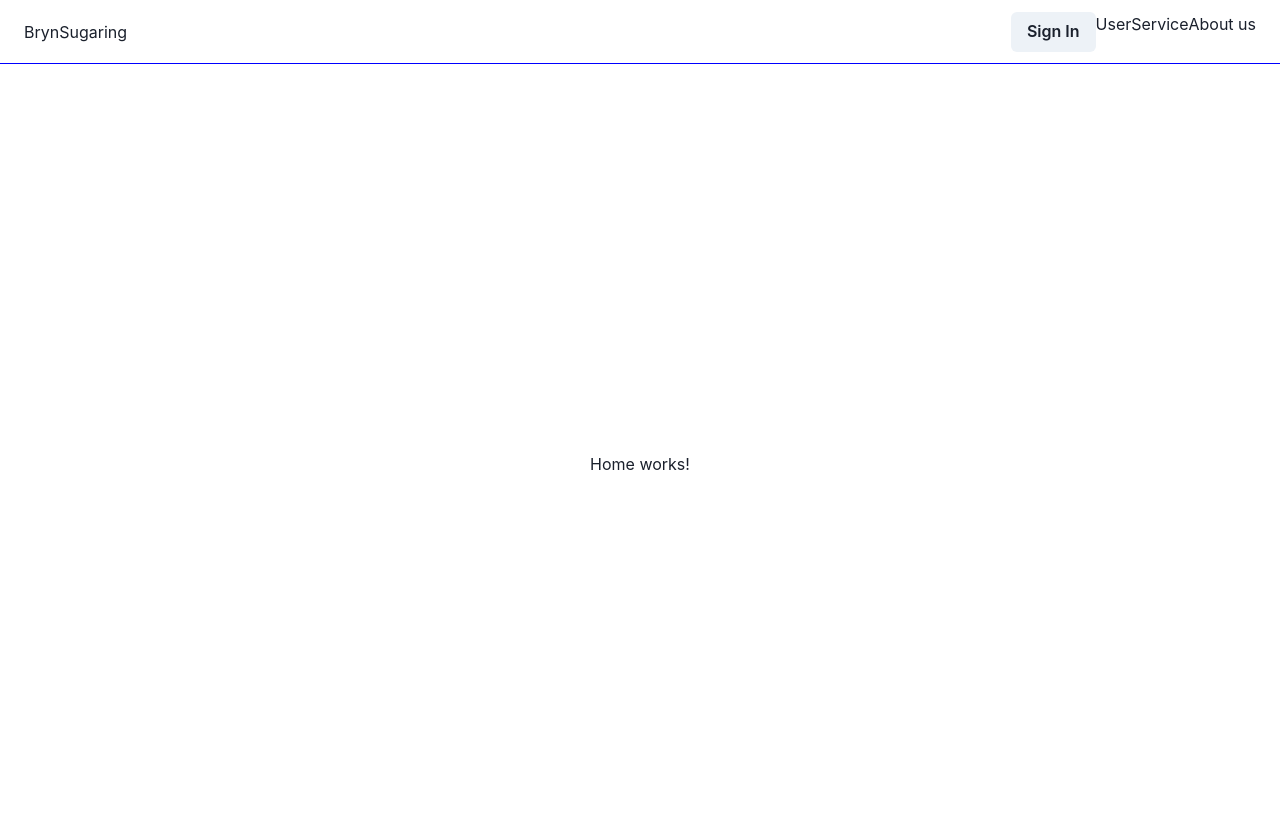
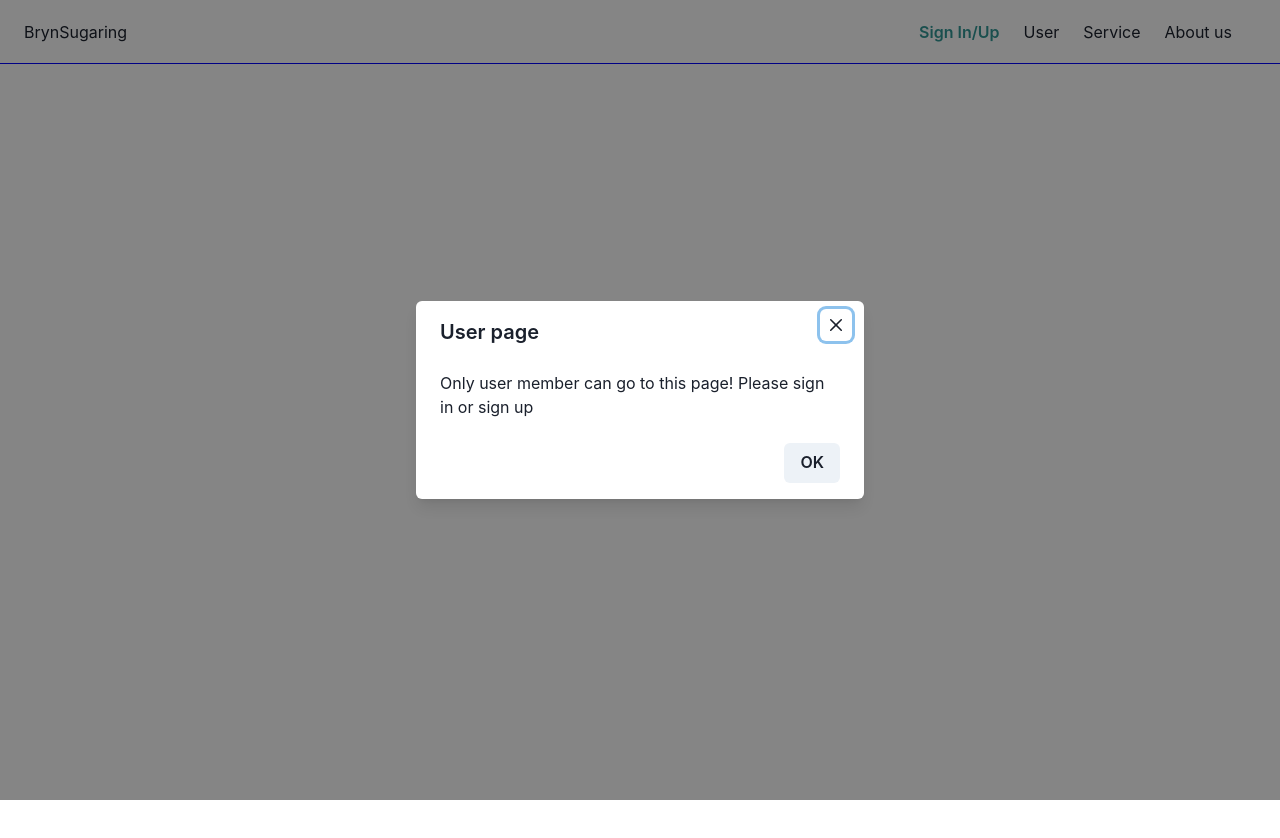
Before and after one commit to AceKnight97/BryanSugaring, a React (Create React App) app: page /user in a window 1280 px wide. Before the commit this address led to /. Shown: the top 838 px of the page. Built offline with nearby package versions, Linux system fonts and the light colour scheme; no server answers.

Commit message:
update code

```diff
--- a/package.json
+++ b/package.json
@@ -1,6 +1,6 @@
 {
   "name": "react-sso",
-  "homepage": "https://AceKnight97.github.io/BryanSugaring/",
+  "homepage": "https://AceKnight97.github.io/BryanSugaring/#",
   "version": "0.1.0",
   "private": true,
   "dependencies": {
--- a/src/App.tsx
+++ b/src/App.tsx
@@ -3,8 +3,10 @@ import { BrowserRouter, Route, Routes } from "react-router-dom";
 import "./App.scss";
 import ProtectedRoute from "./components/ProtectedRoute";
 import RootLayout from "./components/root-layout/RootLayout";
-import Home from "./pages/home/Home";
-import User from "./pages/user/User";
+import AboutUs from "./pages/about-us";
+import Home from "./pages/home";
+import Service from "./pages/service";
+import User from "./pages/user";
 
 function App() {
   return (
@@ -13,6 +15,9 @@ function App() {
         <RootLayout>
           <Routes>
             <Route path="/" element={<Home />}></Route>
+            <Route path="/BryanSugaring" element={<Home />}></Route>
+            <Route path="/service" element={<Service />}></Route>
+            <Route path="/about-us" element={<AboutUs />}></Route>
             <Route
               path="/user"
               element={
--- a/src/components/ProtectedRoute.tsx
+++ b/src/components/ProtectedRoute.tsx
@@ -1,16 +1,55 @@
-import { Spinner } from "@chakra-ui/react";
+import {
+  Button,
+  Modal,
+  ModalBody,
+  ModalCloseButton,
+  ModalContent,
+  ModalFooter,
+  ModalHeader,
+  ModalOverlay,
+  Spinner,
+  useDisclosure,
+} from "@chakra-ui/react";
 import { useSession } from "@clerk/clerk-react";
 import { ReactNode } from "react";
-import { Navigate } from "react-router-dom";
+import { useNavigate } from "react-router-dom";
+import { useMergeState } from "../helper/customHooks";
 
 const ProtectedRoute = ({ children }: { children: ReactNode }) => {
   const { isLoaded, session } = useSession();
+  const { onClose, isOpen, onOpen } = useDisclosure();
+  const navigate = useNavigate();
+  const [state, setState] = useMergeState({
+    initOpen: true,
+  });
+  const { initOpen } = state;
+  const onCloseBtn = () => {
+    onClose();
+    navigate("/BryanSugaring");
+  };
 
   if (!isLoaded) {
     return <Spinner color="teal.500" />;
   }
+
   if (!session?.user) {
-    return <Navigate to="/" />;
+    if (initOpen) {
+      setState({ initOpen: !initOpen });
+      onOpen();
+    }
+    return (
+      <Modal onClose={onCloseBtn} isOpen={isOpen} isCentered>
+        <ModalOverlay />
+        <ModalContent>
+          <ModalHeader>User page</ModalHeader>
+          <ModalCloseButton />
+          <ModalBody>Only user member can go to this page! Please sign in or sign up</ModalBody>
+          <ModalFooter>
+            <Button onClick={onCloseBtn}>OK</Button>
+          </ModalFooter>
+        </ModalContent>
+      </Modal>
+    );
   }
   return <>{children}</>;
 };
--- a/src/components/main-navigation/MainNavigation.tsx
+++ b/src/components/main-navigation/MainNavigation.tsx
@@ -1,19 +1,27 @@
-import { Button } from "@chakra-ui/react";
+import { Button, useDisclosure } from "@chakra-ui/react";
 import { useClerk, useSession } from "@clerk/clerk-react";
 import { NavLink } from "react-router-dom";
 import "./_main-navigation.scss";
 
-function SignInButton() {
+const SignInButton = () => {
   const clerk = useClerk();
-  return <Button onClick={() => clerk.openSignIn({})}>Sign In</Button>;
-}
+  return (
+    <Button
+      colorScheme="teal"
+      variant="link"
+      onClick={() => clerk.openSignIn({})}
+    >
+      Sign In/Up
+    </Button>
+  );
+};
 
 const MainNavigation = () => {
   const { session } = useSession();
   return (
     <div className="main-navigation">
       <div className="main-navigation-left">
-        <NavLink to="/" className="mr-24">
+        <NavLink to="/BryanSugaring" className="mr-24">
           BrynSugaring
         </NavLink>
       </div>
@@ -23,11 +31,19 @@ const MainNavigation = () => {
             session?.user?.fullName || ""
           }!`}</div>
         ) : (
-          <SignInButton />
+          <div className="mr-24">
+            <SignInButton />
+          </div>
         )}
-        <NavLink to="/user">User</NavLink>
-        <NavLink to="/service">Service</NavLink>
-        <NavLink to="/about-us">About us</NavLink>
+        <NavLink className="mr-24" to="/user">
+          User
+        </NavLink>
+        <NavLink to="/service" className="mr-24">
+          Service
+        </NavLink>
+        <NavLink to="/about-us" className="mr-24">
+          About us
+        </NavLink>
       </div>
     </div>
   );
--- /dev/null
+++ b/src/helper/customHooks.js
@@ -0,0 +1,37 @@
+import { useEffect, useRef, useState } from "react";
+// import emitter from "../Utils/eventEmitter";
+
+export const useMergeState = (initialState) => {
+  const [state, setState] = useState(initialState);
+  const setMergedState = (newState) =>
+    setState((prevState) => {
+      const expectedState = Object.assign(prevState, newState);
+      return { ...expectedState };
+    });
+  return [state, setMergedState];
+};
+
+export const useUpdateEffect = (effect, dependencies = [], cleanup) => {
+  const isInitialMount = useRef(true);
+  useEffect(() => {
+    if (isInitialMount.current) {
+      isInitialMount.current = false;
+    } else {
+      effect();
+    }
+    return cleanup;
+  }, dependencies);
+};
+
+// export const useEmitter = (key, callback, deps) => {
+//   useEffect(() => {
+//     if (!(key && callback)) {
+//       return;
+//     }
+//     const listener = emitter.addListener(key, callback);
+//     return () => {
+//       listener.remove();
+//     };
+//   }, [key, ...deps]);
+//   return emitter;
+// };
--- /dev/null
+++ b/src/pages/about-us/index.tsx
@@ -0,0 +1,9 @@
+import React from 'react';
+import { useSession } from "@clerk/clerk-react";
+
+const AboutUs = () => {
+  const { session } = useSession();
+  return <div className="">AboutUs works!</div>;
+};
+
+export default AboutUs;
--- /dev/null
+++ b/src/pages/service/index.tsx
@@ -0,0 +1,9 @@
+import React from 'react';
+import { useSession } from "@clerk/clerk-react";
+
+const Service = () => {
+  const { session } = useSession();
+  return <div className="">Service works!</div>;
+};
+
+export default Service;
```
Also changed, not shown: src/pages/home/index.tsx (renamed from src/pages/home/Home.tsx), src/pages/user/index.tsx (renamed from src/pages/user/User.tsx).
